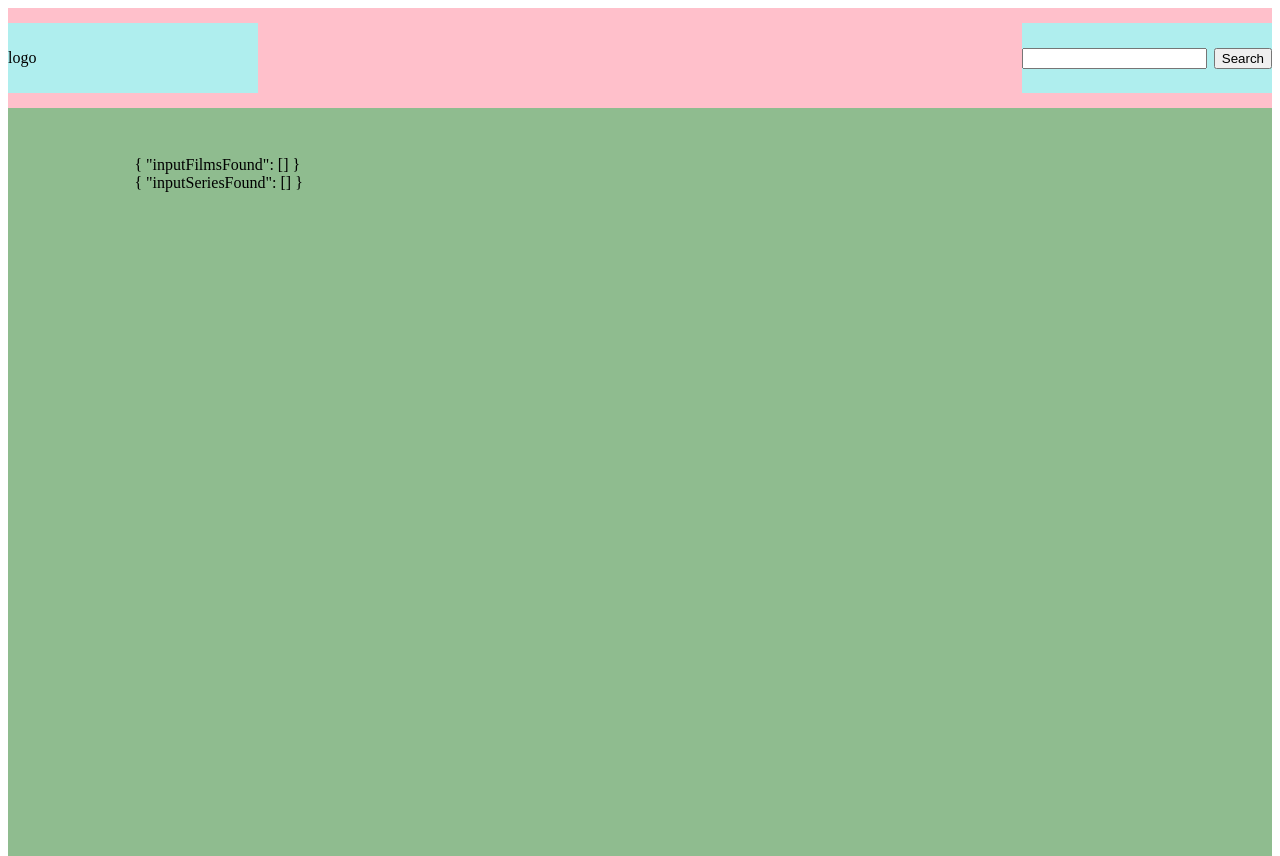
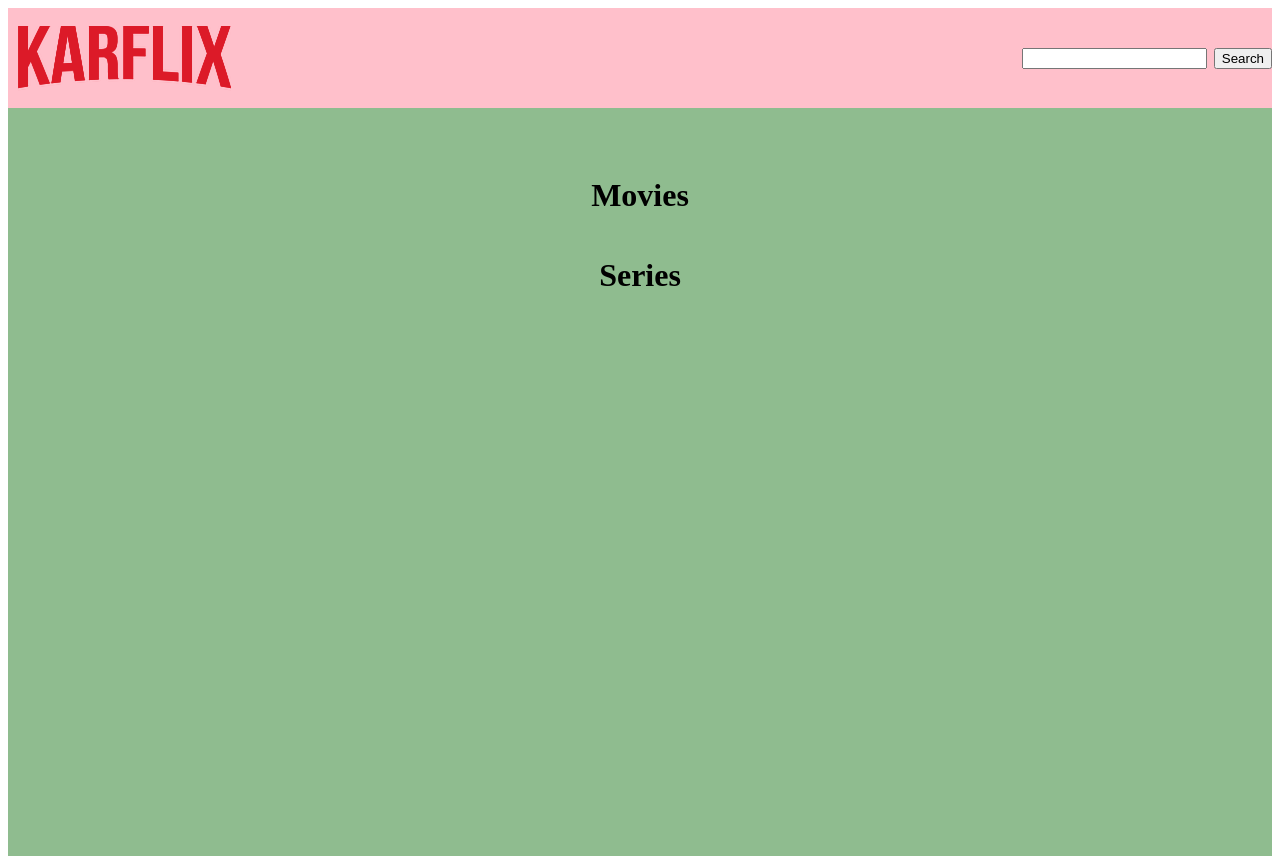
Before and after one commit to katy01101011/vue-boolflix, a Vue app: page / in a window 1280 px wide. Built offline with nearby package versions, Linux system fonts and the light colour scheme.

Commit message:
add: cards films e serie con info dinamiche + img

```diff
--- a/src/App.vue
+++ b/src/App.vue
@@ -1,7 +1,7 @@
 <template>
   <div id="app">
     <BoolflixHeader @search="searchFilms" />
-    <BoolflixMain :showsFound="resultsFound" />
+    <BoolflixMain :filmsFound="inputFilmsFound" :seriesFound="inputSeriesFound" />
   </div>
 </template>
 
@@ -19,40 +19,36 @@ export default {
   },
   data: function () {
     return {
-      resultsFound: [
-        {
-          inputFilmsFound: [],
-        },
-        {
-          inputSeriesFound: [],
-        },
-      ],
-      filmsApi: [
-        "https://api.themoviedb.org/3/search/movie",
-        "https://api.themoviedb.org/3/search/tv",
-      ],
+      resultsFound: [],
+      inputFilmsFound: [],
+      inputSeriesFound: [],
     };
   },
 
   methods: {
     searchFilms(inputKey) {
-      for (let i = 0; i < this.filmsApi.length; i++) {
-        axios
-          .get(`${this.filmsApi[i]}`, {
+      axios
+          .get("https://api.themoviedb.org/3/search/movie", {
             params: {
               api_key: "71b7bde2de09a826a8388d622891aa6b",
               query: inputKey,
             },
           })
           .then((resp) => {
-            this.resultsFound[i] = resp.data.results;
-
-            for (let i = 0; i < this.filmsApi.length; i++) {
-              console.log(this.resultsFound[i]);
-            }
+            this.inputFilmsFound = resp.data.results;
           }
         );
-      }
+        axios
+          .get("https://api.themoviedb.org/3/search/tv", {
+            params: {
+              api_key: "71b7bde2de09a826a8388d622891aa6b",
+              query: inputKey,
+            },
+          })
+          .then((resp) => {
+            this.inputSeriesFound = resp.data.results;
+          }
+        );
     },
   },
 };
--- a/src/components/BoolflixCard.vue
+++ b/src/components/BoolflixCard.vue
@@ -1,32 +1,44 @@
 <template>
   <section>
+    <div v-if="film">
+      <img :src="`https://image.tmdb.org/t/p/w200${this.film.poster_path}`" alt="">
       <h2>{{ this.film.title }}</h2>
       <h3>{{ this.film.original_title }}</h3>
-    <country-flag :country="`${this.film.original_language}`"/>
-    <p>{{ this.film.vote_average }}</p>
+      <country-flag :country="`${this.film.original_language}`" />
+      <p>{{ Math.round( this.film.vote_average / 2 ) }}</p>
+    </div>
+
+    <div v-if="serie">
+      <img :src="`https://image.tmdb.org/t/p/w200${this.serie.poster_path}`" alt="">
+      <h2>{{ this.serie.name }}</h2>
+      <h3>{{ this.serie.original_title }}</h3>
+      <country-flag :country="`${this.serie.original_language}`" />
+      <p>{{ this.serie.vote_average }}</p>
+    </div>
   </section>
 </template>
 
 <script>
-import CountryFlag from 'vue-country-flag';
+import CountryFlag from "vue-country-flag";
 
 export default {
   name: "BoolflixCard",
   props: {
-      film: Object
+    film: Object,
+    serie: Object,
   },
   components: {
-      CountryFlag
-    }
-}
+    CountryFlag,
+  },
+};
 </script>
 
 <style lang="scss" scoped>
-@import '~@fortawesome/fontawesome-free/css/all.min.css';
-    section {
-        width: 200px;
-        height: 350px;
-        background-color: plum;
+@import "~@fortawesome/fontawesome-free/css/all.min.css";
+div {
+  div {
+    border: 1px solid black;
     margin: 1rem;
   }
+}
 </style>
--- a/src/components/BoolflixHeader.vue
+++ b/src/components/BoolflixHeader.vue
@@ -1,7 +1,7 @@
 <template>
   <header>
       <div>
-        logo
+        <img src="../assets/boolflix.png" alt="">
       </div>
       <div>
         <input @keyup.enter="$emit('search', inputKey)" type="text" v-model="inputKey">
@@ -36,7 +36,6 @@ export default {
     div {
         width: 250px;
         height: 70px;
-        background-color: paleturquoise;
         line-height: 70px;
         text-align: center;
         display: flex;
--- a/src/components/BoolflixMain.vue
+++ b/src/components/BoolflixMain.vue
@@ -1,8 +1,23 @@
 <template>
   <main>
-      <div class="container" v-for="(item, i) in showsFound" :key="i">
-          {{ item }}
-        <!-- <BoolflixCard v-for="(films, index) in item[index]" :key="index" :film="films[index]" /> -->
+    <div class="container">
+      <h1>Movies</h1>
+      <section>
+        <BoolflixCard
+          v-for="(film, i) in filmsFound"
+          :key="i"
+          :film="filmsFound[i]"
+        />
+      </section>
+
+      <h1>Series</h1>
+      <section>
+        <BoolflixCard
+          v-for="(series, i) in seriesFound"
+          :key="i"
+          :serie="seriesFound[i]"
+        />
+      </section>
     </div>
   </main>
 </template>
@@ -14,13 +29,14 @@ export default {
   name: "BoolflixMain",
 
   props: {
-        showsFound: Array
+    filmsFound: Array,
+    seriesFound: Array,
   },
 
   components: {
     BoolflixCard,
   },
-}
+};
 </script>
 
 <style lang="scss" scoped>
@@ -30,14 +46,18 @@ export default {
   background-color: darkseagreen;
   overflow: auto;
   padding-top: 3rem;
+  text-align: center;
 
   .container {
     width: 80%;
     margin: 0 auto;
+
+    section {
       display: flex;
       flex-wrap: wrap;
       align-items: flex-start;
       justify-content: space-between;
     }
   }
+}
 </style>
```
Also changed, not shown: src/assets/boolflix.png (added), src/assets/unknownFlag.png (added). Lines whose indentation alone changed are shown as unchanged.
